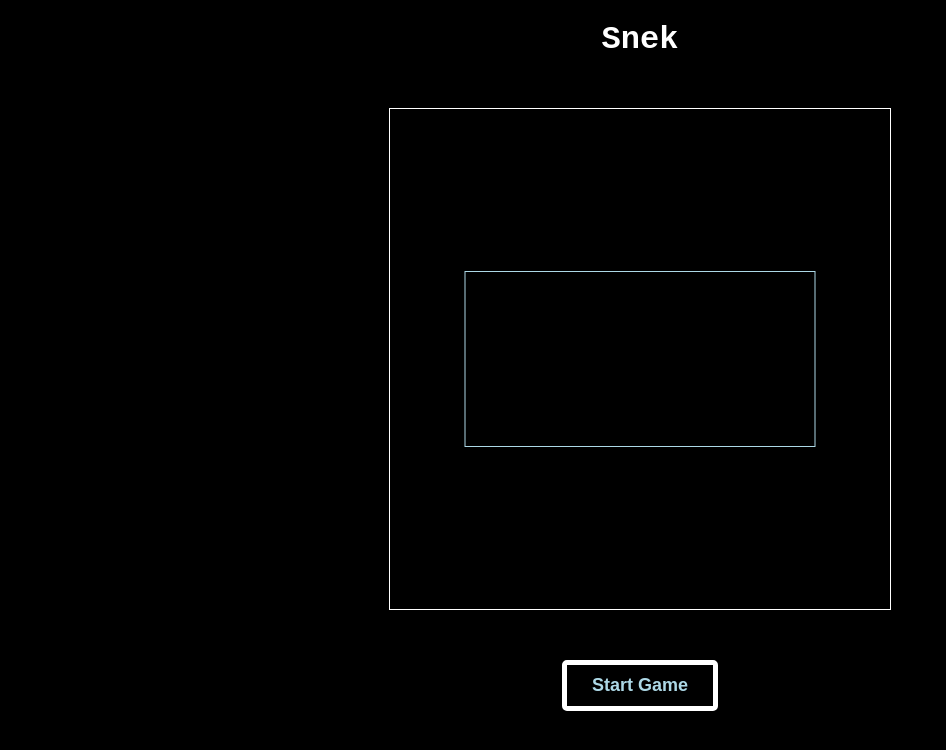
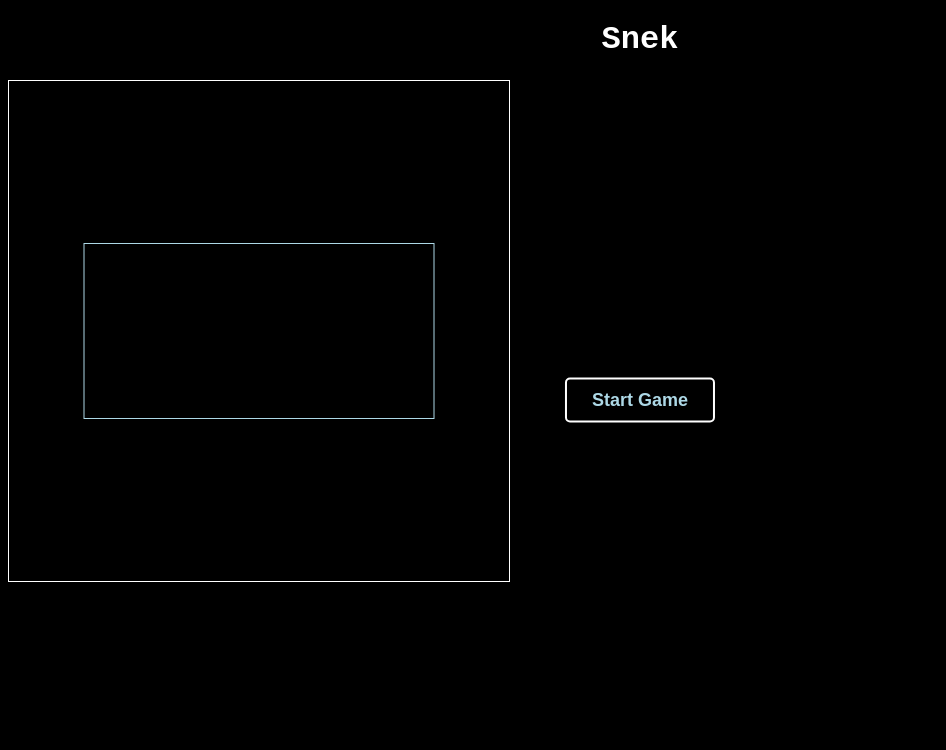
Before and after one commit to ALtec2/snake, a plain HTML site: page index.html in a window 1280 px wide. Shown: the whole page, without its empty margins (0-946 px from the left). Drawn offline with Linux system fonts and the light colour scheme.

Commit message:
Refactor styles for game container and restart button
Updated styles for the game container and restart button.

```diff
--- a/snake.css
+++ b/snake.css
@@ -16,18 +16,36 @@ canvas {
     margin: 50px auto;
 }
 
+
+.game-container {
+    position: relative;
+    display: inline-block;
+    margin: 50px auto;
+}
+
+canvas {
+    display: block;
+    margin: 0;
+}
+
 #restartBtn {
-	margin: 15px auto;
+    position: absolute;
+    top: 50%;
+    left: 50%;
+    transform: translate(-50%, -50%);
+
     padding: 10px 25px;
     font-size: 18px;
     font-weight: bold;
     background-color: black;
     color: lightblue;
     border-radius: 5px;
-	border: 5px solid white;
+    border: 2px solid white;
     cursor: pointer;
+    z-index: 10;
 }
 
 #restartBtn:hover {
     background-color: #32cd32;
+    color: black;
 }
```
Lines whose indentation alone changed are shown as unchanged.
